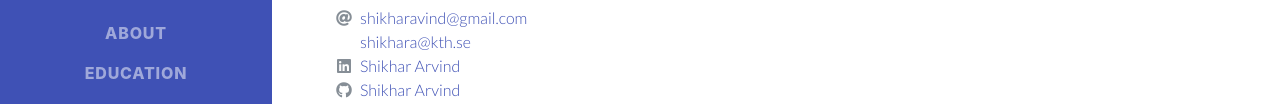
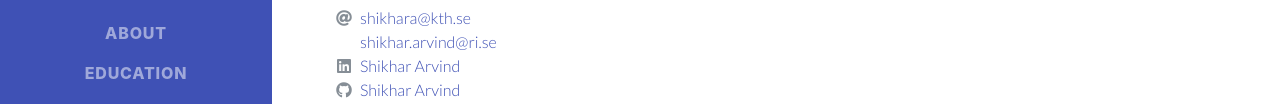
Before and after one commit to ShikharArvind/shikhararvind.github.io, a plain HTML site: page index.html in a window 1280 px wide. Shown: the part 338-442 px from the top of the page. Drawn offline with Linux system fonts and the light colour scheme; a web font is replaced by a local one.

Commit message:
update RISE email

```diff
--- a/index.html
+++ b/index.html
@@ -71,9 +71,10 @@
                     </h1>
                     <div class="subheading mb-5">
                         <ul class="fa-ul mt-5">
-                            <li><i class="fa-li fa fa-at"></i> <a
-                                    href="mailto:shikharavind@gmail.com">shikharavind@gmail.com</a>
-                                <br> <a href="mailto:shikhara@kth.se">shikhara@kth.se</a>
+                            <li><i class="fa-li fa fa-at"></i>
+								<a href="mailto:shikhara@kth.se">shikhara@kth.se</a>
+                                <br> <a
+                                    href="mailto:shikhar.arvind@ri.se">shikhar.arvind@ri.se</a>
                             </li>
                             <li><i class="fa-li fab fa-linkedin"></i> <a
                                     href="https://www.linkedin.com/in/shikhar-arvind-0b146b163/">Shikhar Arvind</a></li>
```
